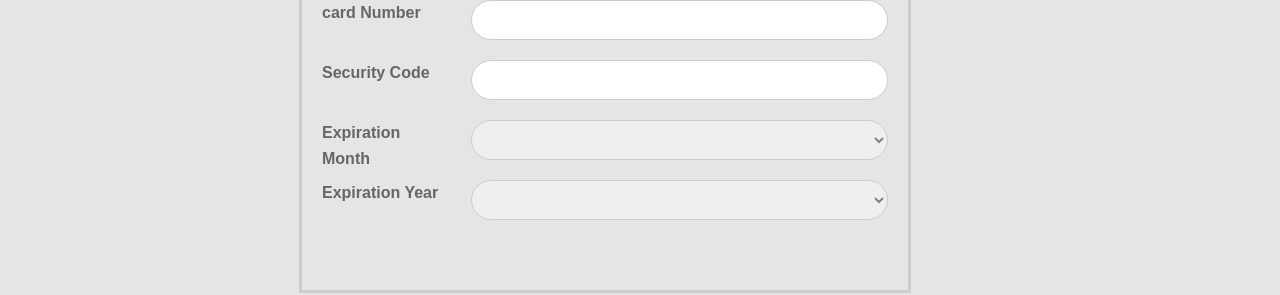
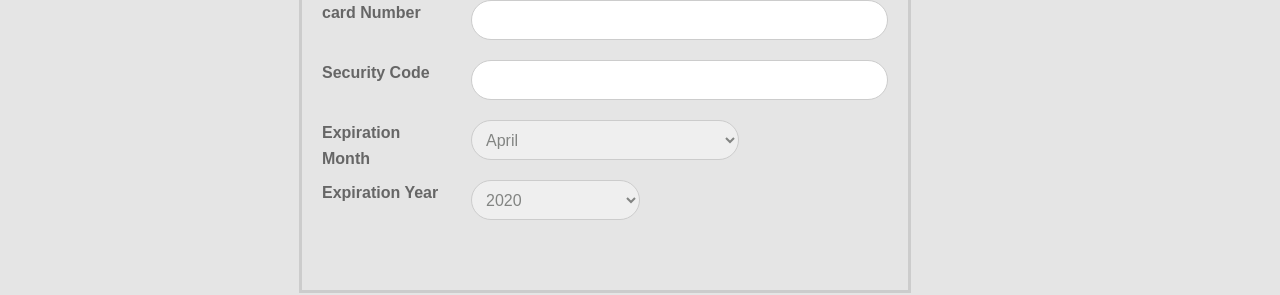
Before and after one commit to chedjou03/eCommerceProject, an Angular app in the folder Frontend/eCommerceFrontend/: page /checkout in a window 1280 px wide. Shown: the part 1560-1855 px from the top of the page. Built offline with nearby package versions, Linux system fonts and the light colour scheme; no server answers.

Commit message:
-add checkout service -add logic to display month and year on credit card form group

```diff
--- a/Frontend/eCommerceFrontend/src/app/components/checkout/checkout.component.html
+++ b/Frontend/eCommerceFrontend/src/app/components/checkout/checkout.component.html
@@ -153,25 +153,23 @@
                             </div>
                         </div>
                         <div class = "col-md-3"> <label>Expiration Month</label></div>
-                        <div class = "col-md-9">
+                        <div class = "col-md-6">
                             <div class = "input-space">
                                 <select formControlName = "expirationMonth" >
-                                    <option>TO DO</option>
-                                    <option>TO DO</option>
-                                    <option>TO DO</option>
+                                    <option *ngFor = "let month of creditCardMonth">{{month}}</option>
                                 </select>
                             </div>
                         </div>
+                        <div class = "col-md-3"></div>
                         <div class = "col-md-3"> <label>Expiration Year</label></div>
-                        <div class = "col-md-9">
+                        <div class = "col-md-4">
                             <div class = "input-space">
-                                <select formControlName = "expirationYear" >
-                                    <option>TO DO</option>
-                                    <option>TO DO</option>
-                                    <option>TO DO</option>
+                                <select formControlName = "expirationYear" (change) = "onChange()">
+                                    <option *ngFor = "let year of creditCardYear">{{year}}</option>
                                 </select>
                             </div>
                         </div>
+                        <div class = "col-md-4"></div>
 
                     </div>
                 </div>
--- a/Frontend/eCommerceFrontend/src/app/components/checkout/checkout.component.ts
+++ b/Frontend/eCommerceFrontend/src/app/components/checkout/checkout.component.ts
@@ -1,6 +1,7 @@
 import { Component, OnInit } from '@angular/core';
 import { FormGroup, FormBuilder } from '@angular/forms';
 import { CartService } from 'src/app/services/cart.service';
+import { CheckOutFormServiceService } from 'src/app/services/check-out-form-service.service';
 
 @Component({
   selector: 'app-checkout',
@@ -13,8 +14,10 @@ export class CheckoutComponent implements OnInit {
 
   totalPrice : number = 0;
   totalQuantity : number = 0;
+  creditCardMonth : String[] = [];
+  creditCardYear : number[] = [];
 
-  constructor( private formBuilder : FormBuilder, private cartService : CartService) { }
+  constructor( private formBuilder : FormBuilder, private cartService : CartService, private checkOutFormServiceService : CheckOutFormServiceService ) { }
 
   ngOnInit(): void {
     this.cartService.totalPrice.subscribe(data => this.totalPrice = data);
@@ -49,10 +52,17 @@ export class CheckoutComponent implements OnInit {
         expirationYear : ['']
       }),
     });
+    const startMonth : number = new Date().getMonth() + 1;
+    this.loadCreditCardMonth(startMonth);
+    this.loadCreditCardYear();
+
+
   }
+
   onSubmit(){
     console.log(this.checkoutFormGroup.get('customer').value.email);
   }
+
   copyShippingAddressToBillingAddress(event){
     if(event.target.checked){
       this.checkoutFormGroup.controls.billingAddress.setValue(this.checkoutFormGroup.controls.shippingAddress.value);
@@ -61,4 +71,34 @@ export class CheckoutComponent implements OnInit {
     }
   }
 
+  onChange(){
+    let selectedYyear = this.checkoutFormGroup.get('creditCard').value.expirationYear;
+    let currentYear : number = new Date().getFullYear();
+    this.creditCardMonth = [];
+    let  startMonth : number = 0;
+    if(selectedYyear > currentYear){
+      startMonth = 1;
+    }else{
+      startMonth = new Date().getMonth() + 1;
+    }
+    this.loadCreditCardMonth(startMonth);
+  }
+
+  loadCreditCardMonth(startMonth :number){
+    this.checkOutFormServiceService.getCreditCardMonths(startMonth).subscribe(
+      data => {
+        this.creditCardMonth = data ;
+      }
+    );
+  }
+
+  loadCreditCardYear() {
+    this.checkOutFormServiceService.getCreditCardYears().subscribe(
+      data => {
+        this.creditCardYear = data ;
+      }
+    );
+  }
+
+
 }
--- /dev/null
+++ b/Frontend/eCommerceFrontend/src/app/services/check-out-form-service.service.ts
@@ -0,0 +1,45 @@
+import { Injectable } from '@angular/core';
+import { Observable, of } from 'rxjs';
+import { endWith } from 'rxjs/operators';
+
+@Injectable({
+  providedIn: 'root'
+})
+export class CheckOutFormServiceService {
+
+  constructor() { }
+
+  getCreditCardMonths(startMonth : number) : Observable<String[]>{
+    let MonthMapping = new Map();
+
+    MonthMapping.set(1, "January");
+    MonthMapping.set(2, "Febuary");
+    MonthMapping.set(3, "March");
+    MonthMapping.set(4, "April");
+    MonthMapping.set(5, "May");
+    MonthMapping.set(6, "June");
+    MonthMapping.set(7, "July");
+    MonthMapping.set(8, "August");
+    MonthMapping.set(9, "September");
+    MonthMapping.set(10, "October");
+    MonthMapping.set(11, "November");
+    MonthMapping.set(12, "December");
+
+
+    let data : String[] = [];
+    for(let theMonth = startMonth ; theMonth <= 12 ; theMonth++){
+      data.push(MonthMapping.get(theMonth));
+    }
+    return of(data);
+  }
+
+  getCreditCardYears() : Observable<number[]>{
+    let data : number[]= [];
+    const startYear : number = new Date().getFullYear();
+    const endYear : number = startYear + 10 ;
+    for(let theYear = startYear ; theYear <= endYear ; theYear++){
+      data.push(theYear)
+    }
+    return of(data);
+  }
+}
```
Also changed, not shown: 1 other file (tests, documents, lock files or other folders).
